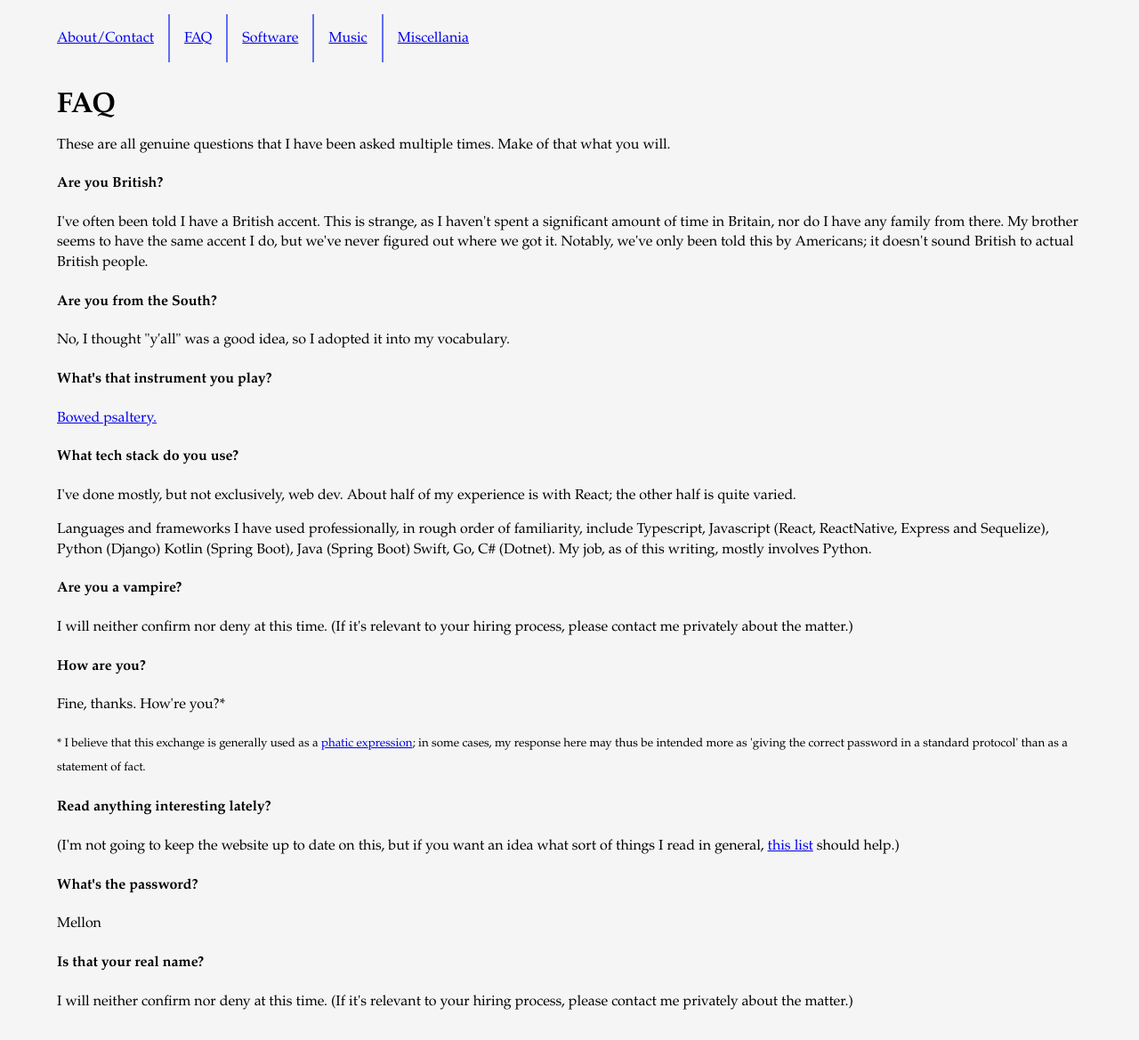
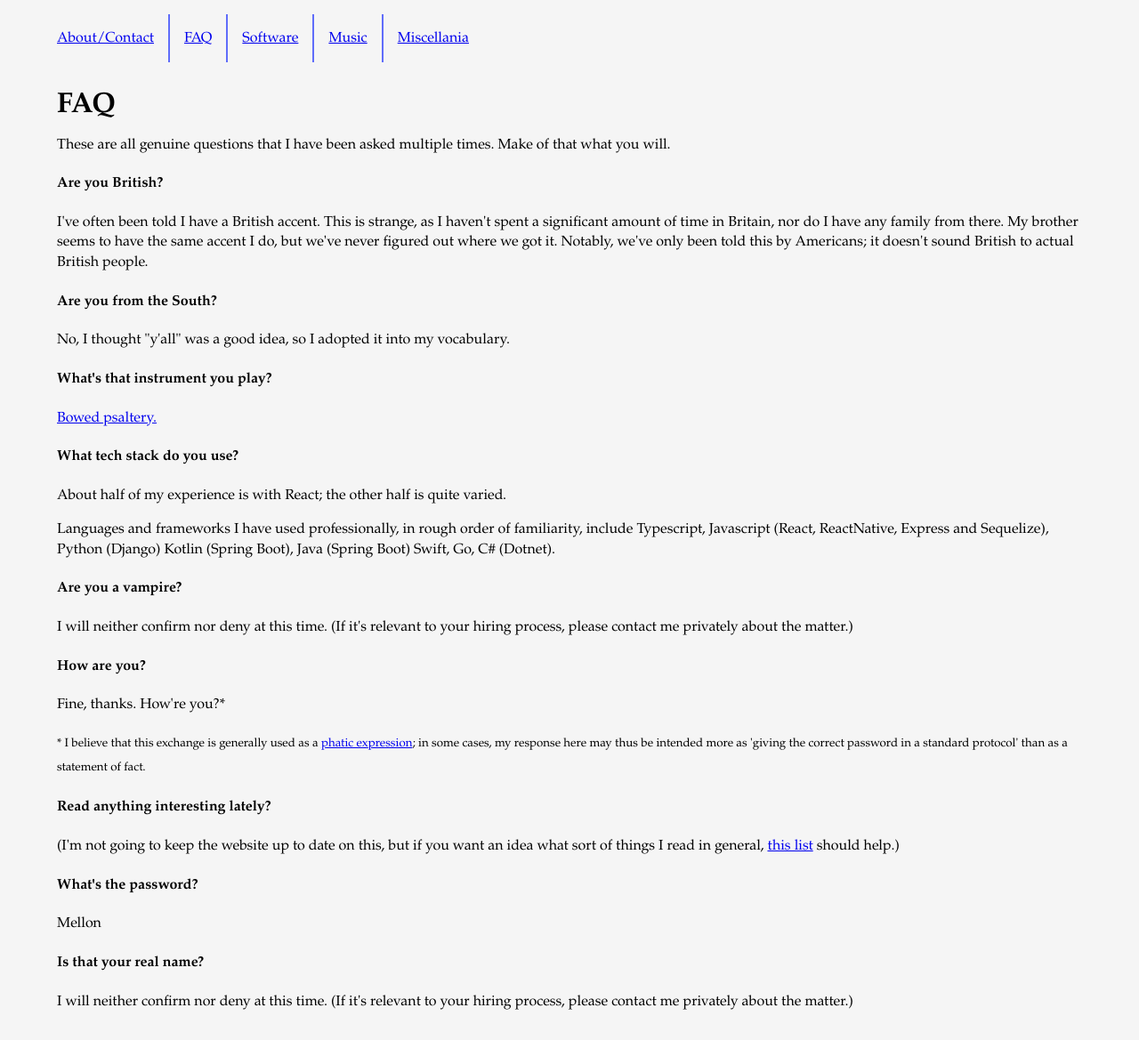
Before and after one commit to ForrestWeiswolf/forrestweiswolf.github.io, a Jekyll site: the page built from faq.html, in a window 1280 px wide. Shown: the whole page at 89% size. Built offline with Jekyll 4.4.1, drawn with Linux system fonts in a browser that asks for light colours.

Commit message:
Minor update to FAQ about tech stack

```diff
--- a/faq.html
+++ b/faq.html
@@ -32,8 +32,8 @@ title: Forrest Wolf - Psaltery
     <p><a href="./psaltery.html">Bowed psaltery.</a></p></p>
 
     <h4>What tech stack do you use?</h4>
-    <p>I've done mostly, but not exclusively, web dev. About half of my experience is with React; the other half is quite varied.</p>
-    <p>Languages and frameworks I have used professionally, in rough order of familiarity, include Typescript, Javascript (React, ReactNative, Express and Sequelize), Python (Django) Kotlin (Spring Boot), Java (Spring Boot) Swift, Go, C# (Dotnet). My job, as of this writing, mostly involves Python.</p>
+    <p>About half of my experience is with React; the other half is quite varied.</p>
+    <p>Languages and frameworks I have used professionally, in rough order of familiarity, include Typescript, Javascript (React, ReactNative, Express and Sequelize), Python (Django) Kotlin (Spring Boot), Java (Spring Boot) Swift, Go, C# (Dotnet).</p>
 
     <h4>Are you a vampire?</h4>
     <p>I will neither confirm nor deny at this time. (If it's relevant to your hiring process, please contact me privately about the matter.)</p>
```
